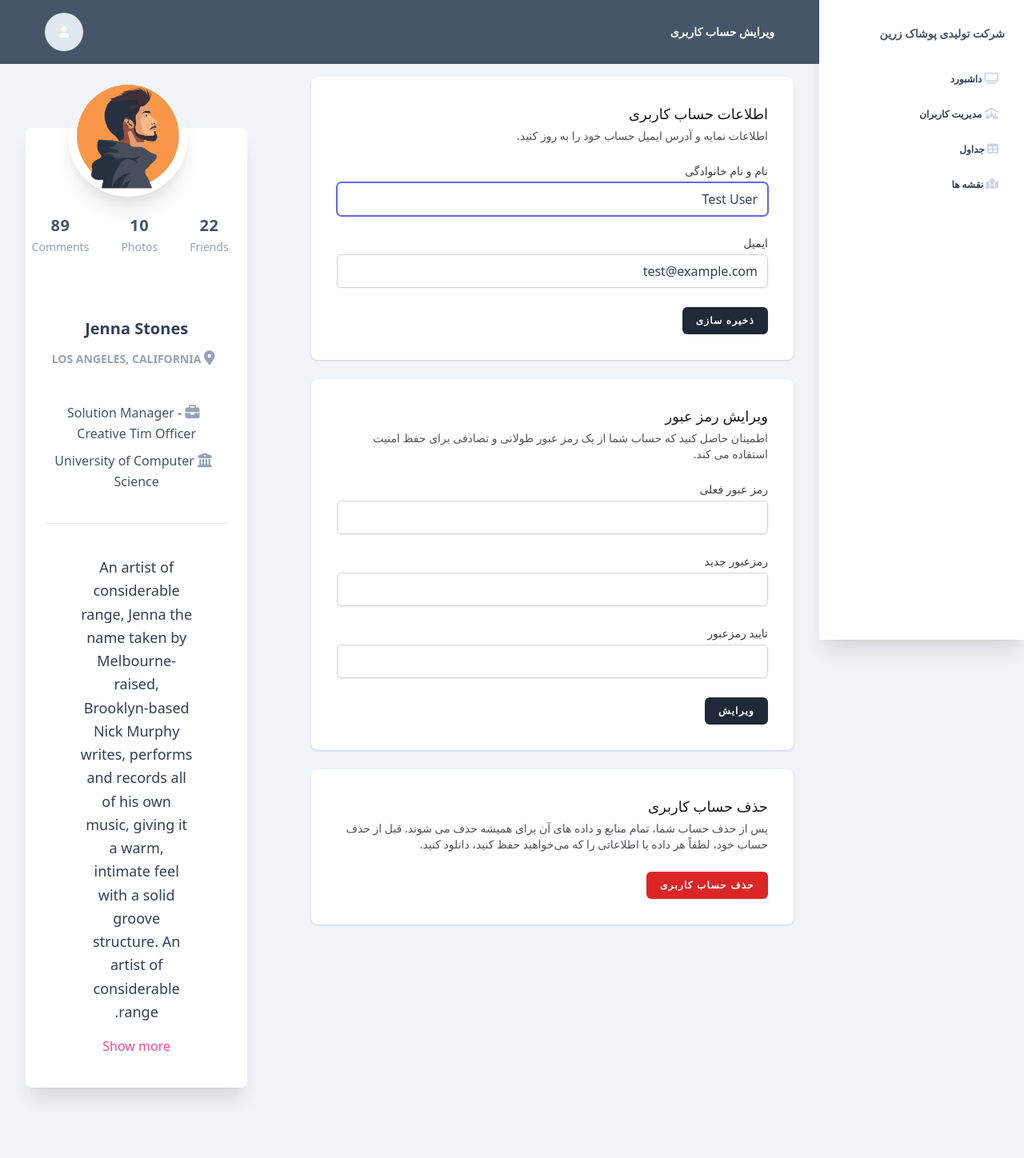
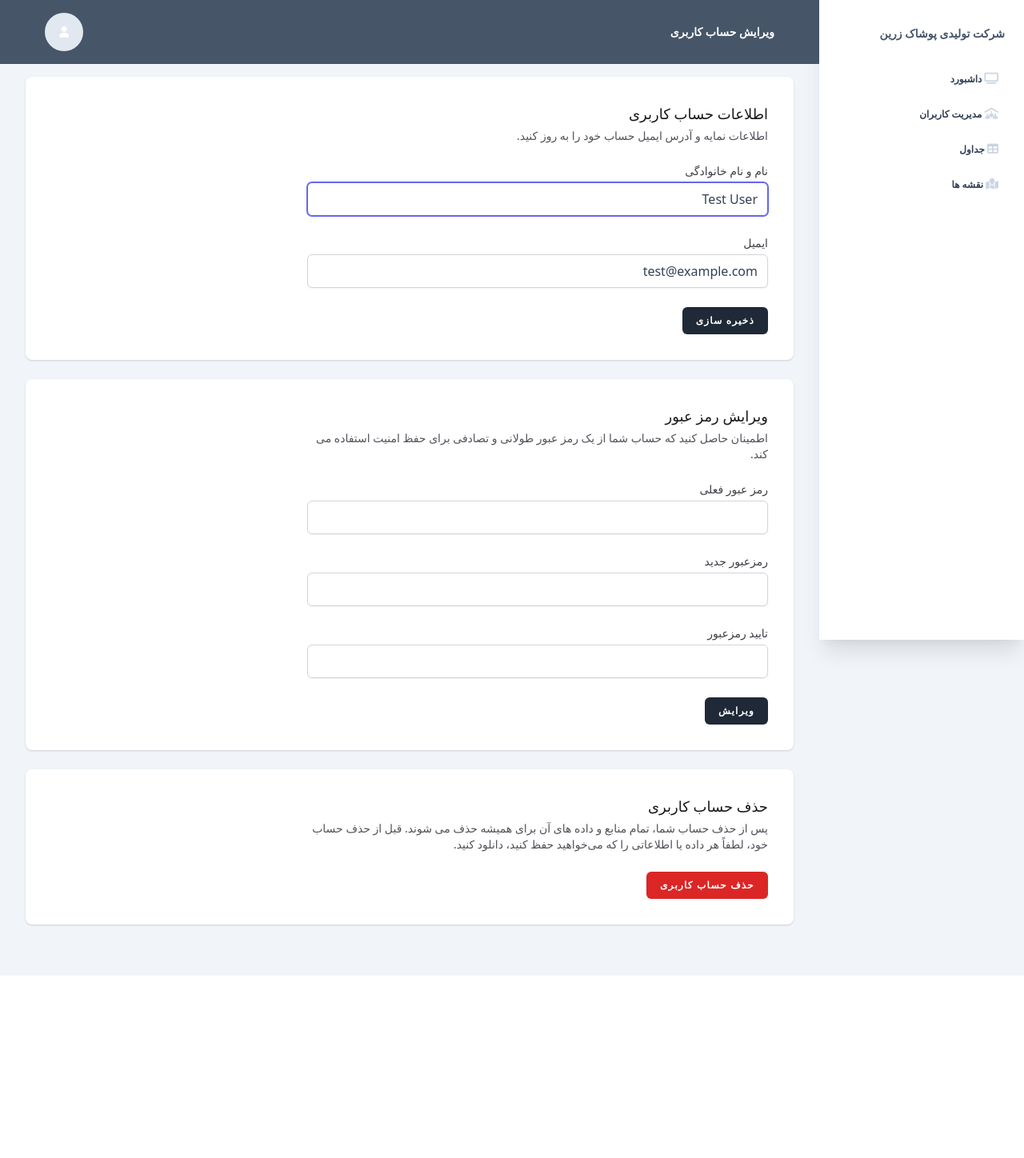
Before and after one commit to MahdiRezaeiDev/zarrin, a Laravel app: page /admin/profile in a window 1280 px wide. Shown: the whole page at 80% size. After the commit the page ends 1220 px from the top, so only its background shows below. Run offline with Laravel 12, Linux system fonts and the light colour scheme; a user stored in the database is signed in; data comes from the database, SQL or seed files in the repository; style sheets or scripts are compiled from the project's sources; some web fonts are replaced.

Commit message:
Update profile edit view and enhance user update functionality with validation

```diff
--- a/app/Http/Controllers/ProfileController.php
+++ b/app/Http/Controllers/ProfileController.php
@@ -4,6 +4,7 @@ namespace App\Http\Controllers;
 
 use App\Http\Requests\ProfileUpdateRequest;
 use Illuminate\Http\RedirectResponse;
+use Illuminate\Foundation\Inspiring;
 use Illuminate\Http\Request;
 use Illuminate\Support\Facades\Auth;
 use Illuminate\Support\Facades\Redirect;
@@ -18,6 +19,7 @@ class ProfileController extends Controller
     {
         return view('admin.profile.edit', [
             'user' => $request->user(),
+            'comment' => Inspiring::quote()
         ]);
     }
 
--- a/resources/views/admin/profile/edit.blade.php
+++ b/resources/views/admin/profile/edit.blade.php
@@ -3,8 +3,8 @@
         ویرایش حساب کاربری
     </x-slot:title>
 
-    <div class="md:py-16 flex flex-col-reverse md:flex-row gap-4">
-        <div class="pt-6 md:w-2/3 md:pt-8 sm:px-6 lg:px-8 space-y-6">
+    <div class="md:py-16 ">
+        <div class="pt-6 md:pt-8 sm:px-6 lg:px-8 space-y-6">
             <div class="p-4 sm:p-8 bg-white shadow sm:rounded-lg">
                 <div class="max-w-xl">
                     @include('admin.profile.partials.update-profile-information-form')
@@ -23,74 +23,5 @@
                 </div>
             </div>
         </div>
-        <div class="pt-6 md:w-1/3 md:pt-8 sm:px-6 lg:px-8 space-y-6">
-            <div class="relative flex flex-col min-w-0 break-words bg-white w-full mb-6 shadow-xl rounded-lg mt-16">
-                <div class="px-6">
-                    <div class="flex flex-wrap justify-center">
-                        <div class="w-full px-4 flex justify-center">
-                            <div class="relative bg-white">
-                                <img alt="..." src="{{ asset('img/avatar.png') }}"
-                                    class="shadow-xl rounded-full h-auto align-middle border-none absolute -m-16 -ml-20 lg:-ml-16 max-w-150-px">
-                            </div>
-                        </div>
-                        <div class="w-full px-4 text-center mt-20">
-                            <div class="flex justify-center py-4 lg:pt-4 pt-8">
-                                <div class="mr-4 p-3 text-center">
-                                    <span class="text-xl font-bold block uppercase tracking-wide text-blueGray-600">
-                                        22
-                                    </span>
-                                    <span class="text-sm text-blueGray-400">Friends</span>
-                                </div>
-                                <div class="mr-4 p-3 text-center">
-                                    <span class="text-xl font-bold block uppercase tracking-wide text-blueGray-600">
-                                        10
-                                    </span>
-                                    <span class="text-sm text-blueGray-400">Photos</span>
-                                </div>
-                                <div class="lg:mr-4 p-3 text-center">
-                                    <span class="text-xl font-bold block uppercase tracking-wide text-blueGray-600">
-                                        89
-                                    </span>
-                                    <span class="text-sm text-blueGray-400">Comments</span>
-                                </div>
-                            </div>
-                        </div>
-                    </div>
-                    <div class="text-center mt-12">
-                        <h3 class="text-xl font-semibold leading-normal mb-2 text-blueGray-700 mb-2">
-                            Jenna Stones
-                        </h3>
-                        <div class="text-sm leading-normal mt-0 mb-2 text-blueGray-400 font-bold uppercase">
-                            <i class="fas fa-map-marker-alt mr-2 text-lg text-blueGray-400"></i>
-                            Los Angeles, California
-                        </div>
-                        <div class="mb-2 text-blueGray-600 mt-10">
-                            <i class="fas fa-briefcase mr-2 text-lg text-blueGray-400"></i>
-                            Solution Manager - Creative Tim Officer
-                        </div>
-                        <div class="mb-2 text-blueGray-600">
-                            <i class="fas fa-university mr-2 text-lg text-blueGray-400"></i>
-                            University of Computer Science
-                        </div>
-                    </div>
-                    <div class="mt-10 py-10 border-t border-blueGray-200 text-center">
-                        <div class="flex flex-wrap justify-center">
-                            <div class="w-full lg:w-9/12 px-4">
-                                <p class="mb-4 text-lg leading-relaxed text-blueGray-700">
-                                    An artist of considerable range, Jenna the name taken
-                                    by Melbourne-raised, Brooklyn-based Nick Murphy
-                                    writes, performs and records all of his own music,
-                                    giving it a warm, intimate feel with a solid groove
-                                    structure. An artist of considerable range.
-                                </p>
-                                <a href="javascript:void(0);" class="font-normal text-pink-500">
-                                    Show more
-                                </a>
-                            </div>
-                        </div>
-                    </div>
-                </div>
-            </div>
-        </div>
     </div>
 </x-app-layout>
--- a/resources/views/admin/profile/partials/update-profile-information-form.blade.php
+++ b/resources/views/admin/profile/partials/update-profile-information-form.blade.php
@@ -55,7 +55,7 @@
 
             @if (session('status') === 'profile-updated')
                 <p x-data="{ show: true }" x-show="show" x-transition x-init="setTimeout(() => show = false, 2000)"
-                    class="text-sm text-gray-600">{{ __('Saved.') }}</p>
+                    class="text-sm text-gray-600">{{ __('اطلاعات شما موفقانه ویرایش گردید.') }}</p>
             @endif
         </div>
     </form>
```
Also changed, not shown: app/Http/Controllers/UserController.php (+29 -2 lines), 3 other files.
